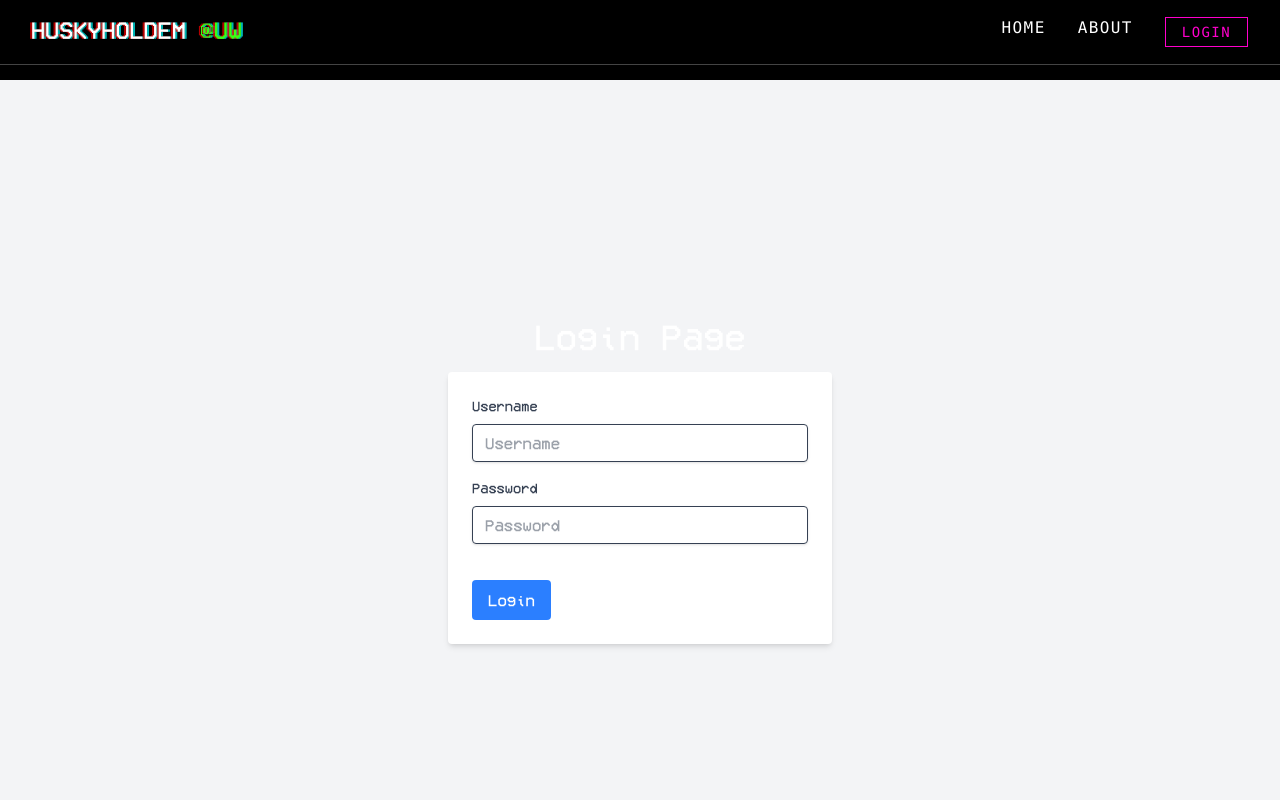
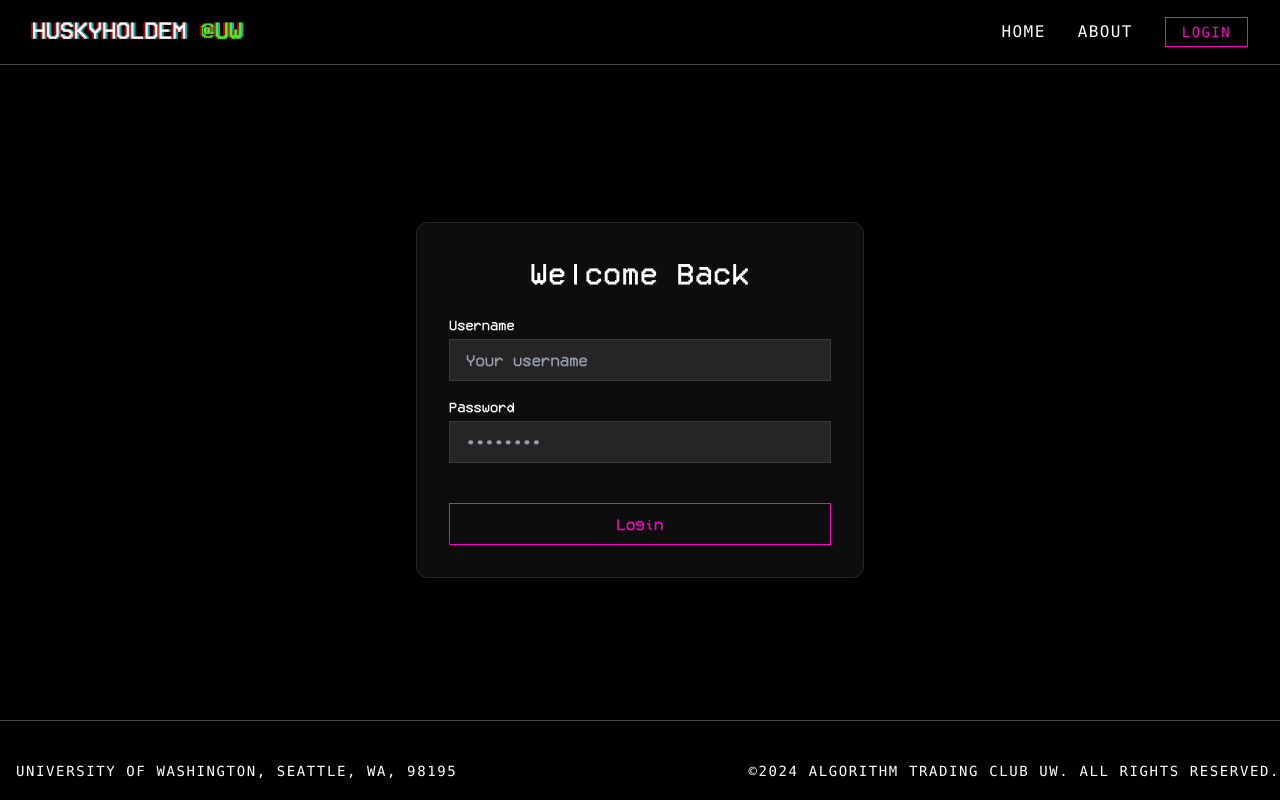
Before and after one commit to Bhavkumar21/huskyholdem-client, a React (Vite) app: page /login in a window 1280 px wide. Shown: the top 800 px of the page. Built offline with nearby package versions, Linux system fonts and the light colour scheme.

Commit message:
all out setup

```diff
--- a/src/App.tsx
+++ b/src/App.tsx
@@ -6,6 +6,8 @@ import Register from "./page/Register";
 import Login from "./page/Login";
 import About from "./page/About";
 import { AuthProvider } from "./context/AuthContext";
+import Dashboard from "./page/Dashboard";
+import ProtectedRoute from "./components/ProtectedRoute";
 
 function App() {
   const router = createBrowserRouter([
@@ -41,6 +43,16 @@ function App() {
           <About />
         </DefaultLauyout>
       ),
+      },
+      {
+        path: "/dashboard",
+          element: (
+        <ProtectedRoute>
+            <DefaultLauyout>
+                <Dashboard />
+            </DefaultLauyout>
+        </ProtectedRoute>
+        ),
     },
   ]);
 
--- a/src/api.ts
+++ b/src/api.ts
@@ -49,7 +49,8 @@ const authAPI = {
         return response.data;
     },
     verify: async (token: string) => {
-        const response = await apiClient.post('/auth/whoami', { token });
+        apiClient.defaults.headers.common['Authorization'] = `Bearer ${token}`;
+        const response = await apiClient.get('/auth/whoami');
         return response.data;
     },
     logout: async (token: string) => {
--- /dev/null
+++ b/src/components/ProtectedRoute.tsx
@@ -0,0 +1,28 @@
+import React from "react";
+import { useAuth } from "../context/AuthContext";
+import { Navigate, useLocation } from "react-router-dom";
+
+interface ProtectedRouteProps {
+  children: React.ReactNode;
+}
+
+const ProtectedRoute: React.FC<ProtectedRouteProps> = ({ children }) => {
+  const { isAuthenticated, loading } = useAuth();
+  const location = useLocation();
+
+  if (loading) {
+    return (
+      <div className="min-h-screen flex items-center justify-center text-white">
+        Loading...
+      </div>
+    );
+  }
+
+  if (!isAuthenticated) {
+    return <Navigate to="/login" replace state={{ from: location }} />;
+  }
+
+  return <>{children}</>;
+};
+
+export default ProtectedRoute;
--- a/src/context/AuthContext.tsx
+++ b/src/context/AuthContext.tsx
@@ -39,7 +39,7 @@ export const AuthProvider: React.FC<{ children: React.ReactNode }> = ({ children
             return;
         }
       const res = await authAPI.verify(token);
-      setUser(res.data);
+      setUser(res);
       } catch (err: AxiosError | unknown) {
           if (err && (err as AxiosError).response) {
               setUser(null);
@@ -56,13 +56,13 @@ export const AuthProvider: React.FC<{ children: React.ReactNode }> = ({ children
 
   const login = async (credentials: { username: string; password: string }) => {
     const res = await authAPI.login(credentials.username, credentials.password);
-    localStorage.setItem("token", res.data.token);
+    localStorage.setItem("token", res.access_token);
     await fetchUser();
     };
 
     const register = async (data: { username: string; email: string; password: string }) => {
         const res = await authAPI.register(data.username, data.email, data.password);
-        localStorage.setItem("token", res.data.token);
+        localStorage.setItem("token", res.access_token);
         await fetchUser();
     };
 
--- a/src/layout/header.tsx
+++ b/src/layout/header.tsx
@@ -1,10 +1,12 @@
 import { useState, useEffect } from "react";
 import { Link } from "react-router-dom";
+import { useAuth } from "../context/AuthContext";
 import "./header.css";
 
 const DefaultHeader = () => {
   const [isMenuOpen, setIsMenuOpen] = useState(false);
   const [scrolled, setScrolled] = useState(false);
+  const { isAuthenticated, user, logout } = useAuth();
 
   useEffect(() => {
     const handleScroll = () => setScrolled(window.scrollY > 10);
@@ -24,22 +26,56 @@ const DefaultHeader = () => {
           {/* Main Row */}
           <div className="flex justify-between items-center h-16">
             {/* Logo */}
-            <Link to="/" className="text-[#ff00cc] glitch font-glitch text-xl sm:text-2xl uppercase glitch-move">
+            <Link
+              to="/"
+              className="text-[#ff00cc] glitch font-glitch text-xl sm:text-2xl uppercase glitch-move"
+            >
               HUSKYHOLDEM <span className="text-[#39ff14]">@UW</span>
             </Link>
 
             {/* Desktop Menu */}
-            <div className="hidden md:flex gap-8 text-sm font-mono tracking-widest uppercase">
-              <Link to="/" className="hover:text-[#ff00cc] text-white transition-all glitch-hover">Home</Link>
-              <Link to="/about" className="hover:text-[#ff00cc] text-white transition-all glitch-hover">About</Link>
-              <a
-                href="/login"
+            <div className="hidden md:flex gap-8 text-sm font-mono tracking-widest uppercase items-center">
+              <Link
+                to="/"
+                className="hover:text-[#ff00cc] text-white transition-all glitch-hover"
+              >
+                Home
+              </Link>
+              <Link
+                to="/about"
+                className="hover:text-[#ff00cc] text-white transition-all glitch-hover"
+              >
+                About
+              </Link>
+
+              {isAuthenticated ? (
+                <>
+                  <Link
+                    to="/dashboard"
+                    className="hover:text-[#39ff14] text-white transition-all glitch-hover"
+                  >
+                    Dashboard
+                  </Link>
+                  <span className="text-gray-300">
+                    Hi, <span className="text-[#ff00cc]">{user?.username}</span>
+                  </span>
+                  <button
+                    onClick={logout}
+                    className="border border-red-500 px-3 py-1 text-red-500 hover:bg-red-500 hover:text-white transition uppercase"
+                  >
+                    Logout
+                  </button>
+                </>
+              ) : (
+                <Link
+                  to="/login"
                   target="_blank"
                   rel="noopener noreferrer"
                   className="border border-[#ff00cc] px-4 py-1 text-[#ff00cc] hover:bg-[#ff00cc] hover:text-black transition uppercase"
                 >
                   Login
-              </a>
+                </Link>
+              )}
             </div>
 
             {/* Mobile Menu Button */}
@@ -49,12 +85,32 @@ const DefaultHeader = () => {
                 className="text-white focus:outline-none"
               >
                 {isMenuOpen ? (
-                  <svg className="w-6 h-6" fill="none" stroke="currentColor" viewBox="0 0 24 24">
-                    <path strokeLinecap="round" strokeLinejoin="round" strokeWidth="2" d="M6 18L18 6M6 6l12 12" />
+                  <svg
+                    className="w-6 h-6"
+                    fill="none"
+                    stroke="currentColor"
+                    viewBox="0 0 24 24"
+                  >
+                    <path
+                      strokeLinecap="round"
+                      strokeLinejoin="round"
+                      strokeWidth="2"
+                      d="M6 18L18 6M6 6l12 12"
+                    />
                   </svg>
                 ) : (
-                  <svg className="w-6 h-6" fill="none" stroke="currentColor" viewBox="0 0 24 24">
-                    <path strokeLinecap="round" strokeLinejoin="round" strokeWidth="2" d="M4 6h16M4 12h16M4 18h16" />
+                  <svg
+                    className="w-6 h-6"
+                    fill="none"
+                    stroke="currentColor"
+                    viewBox="0 0 24 24"
+                  >
+                    <path
+                      strokeLinecap="round"
+                      strokeLinejoin="round"
+                      strokeWidth="2"
+                      d="M4 6h16M4 12h16M4 18h16"
+                    />
                   </svg>
                 )}
               </button>
@@ -65,16 +121,52 @@ const DefaultHeader = () => {
         {/* Mobile Menu Items */}
         {isMenuOpen && (
           <div className="md:hidden bg-black border-t border-[#444] px-6 pb-4 pt-2 text-sm font-mono uppercase space-y-4">
-            <Link to="/" className="block text-white hover:text-[#ff00cc] glitch-hover">Home</Link>
-            <Link to="/about" className="block text-white hover:text-[#ff00cc] glitch-hover">About</Link>
-            <a
-              href="/login"
-              target="_blank"
-              rel="noopener noreferrer"
+            <Link
+              to="/"
+              className="block text-white hover:text-[#ff00cc] glitch-hover"
+              onClick={() => setIsMenuOpen(false)}
+            >
+              Home
+            </Link>
+            <Link
+              to="/about"
+              className="block text-white hover:text-[#ff00cc] glitch-hover"
+              onClick={() => setIsMenuOpen(false)}
+            >
+              About
+            </Link>
+
+            {isAuthenticated ? (
+              <>
+                <Link
+                  to="/dashboard"
+                  className="block text-white hover:text-[#39ff14] glitch-hover"
+                  onClick={() => setIsMenuOpen(false)}
+                >
+                  Dashboard
+                </Link>
+                <span className="block text-gray-300">
+                  Hi, <span className="text-[#ff00cc]">{user?.username}</span>
+                </span>
+                <button
+                  onClick={() => {
+                    logout();
+                    setIsMenuOpen(false);
+                  }}
+                  className="block border border-red-500 text-center py-2 text-red-500 hover:bg-red-500 hover:text-white transition"
+                >
+                  Logout
+                </button>
+              </>
+            ) : (
+              <Link
+                to="/login"
                 className="block border border-[#ff00cc] text-center py-2 text-[#ff00cc] hover:bg-[#ff00cc] hover:text-black transition"
+                onClick={() => setIsMenuOpen(false)}
               >
                 Apply
-            </a>
+              </Link>
+            )}
           </div>
         )}
       </div>
--- a/src/main.tsx
+++ b/src/main.tsx
@@ -2,15 +2,9 @@ import { StrictMode } from 'react'
 import { createRoot } from 'react-dom/client'
 import './index.css'
 import App from './App.tsx'
-import { AuthProvider } from './context/AuthContext.tsx'
-import { BrowserRouter } from 'react-router-dom'
 
 createRoot(document.getElementById('root')!).render(
     <StrictMode>
-        {/* <BrowserRouter> */}
-            {/* <AuthProvider> */}
-                <App />
-            {/* </AuthProvider> */}
-        {/* </BrowserRouter> */}
+        <App />
   </StrictMode>,
 )
--- a/src/page/Dashboard.tsx
+++ b/src/page/Dashboard.tsx
@@ -2,7 +2,7 @@ import React from 'react';
 
 const Dashboard: React.FC = () => {
     return (
-        <div className="flex flex-col items-center justify-center h-screen bg-gray-100">
+        <div className="flex flex-col items-center justify-center min-h-[80vh]">
             <h1 className="text-4xl font-bold mb-4">Welcome to the Dashboard</h1>
             <p className="text-lg">This is a simple dashboard page using React and Tailwind CSS.</p>
         </div>
--- a/src/page/Home.tsx
+++ b/src/page/Home.tsx
@@ -1,12 +1,8 @@
 import React from "react";
-import { useAuth } from "../context/AuthContext";
-
 
 const Home: React.FC = () => {
-    const { user } = useAuth();
     return (
         <div className="flex min-h-[80vh] flex-col items-center justify-center">
-        <div>{user?.username || "not login"}</div>
         <h1 className="text-4xl font-bold mb-4">Welcome to the Home Page</h1>
         <p className="text-lg">This is a simple home page using React and Tailwind CSS.</p>
         </div>
--- a/src/page/Login.tsx
+++ b/src/page/Login.tsx
@@ -1,75 +1,99 @@
 import React from "react";
-import { apiClient } from "../api";
 import { useAuth } from "../context/AuthContext";
 import { useNavigate } from "react-router-dom";
+import axios from "axios";
 
 const Login: React.FC = () => {
-    const { isAuthenticated } = useAuth(); // Assuming you have an AuthContext to manage authentication
+  const { isAuthenticated, login } = useAuth();
   const navigate = useNavigate();
-
-    if (isAuthenticated) {
-        navigate("/dashboard")
-    }
 
   const [username, setUsername] = React.useState("");
   const [password, setPassword] = React.useState("");
 
-    // Handle form submission and authentication logic here
+  const [loading, setLoading] = React.useState(false);
+  const [error, setError] = React.useState<string | null>(null);
+  const [success, setSuccess] = React.useState(false);
+
+  React.useEffect(() => {
+    if (isAuthenticated) {
+      navigate("/dashboard");
+    }
+  }, [isAuthenticated, navigate]);
+
   const handleLogin = async (event: React.FormEvent) => {
     event.preventDefault();
-        // Add your login logic here
-        console.log("Login form submitted");
-        console.log("Username:", username);
-        console.log("Password:", password);
+    setError(null);
+    setSuccess(false);
 
-        const response = await apiClient.post("/auth/login", {
-            username,
-            password,
-        });
-        console.log("Response:", response.data);
+    if (!username || !password) {
+      setError("Please enter both username and password.");
+      return;
+    }
+
+    try {
+      setLoading(true);
+      await login({ username, password });
+
+      setSuccess(true);
+      setUsername("");
+      setPassword("");
+    } catch (err: unknown) {
+      if (axios.isAxiosError(err)) {
+        setError(err.response?.data.detail || "Login failed. Please try again.");
+      } else {
+        setError("An unexpected error occurred.");
+      }
+    } finally {
+      setLoading(false);
+    }
   };
 
+  return (
+    <div className="flex min-h-[80vh] items-center justify-center px-4 py-12">
+      <div className="w-full max-w-md bg-white/5 backdrop-blur-md rounded-xl border border-white/10 shadow-lg p-8 text-white">
+        <h1 className="text-3xl font-semibold mb-6 text-center tracking-wide">
+          Welcome Back
+        </h1>
 
-
-    return (
-        <div className="flex flex-col items-center justify-center h-screen bg-gray-100">
-            <h1 className="text-4xl font-bold mb-4">Login Page</h1>
-            <form className="bg-white p-6 rounded shadow-md w-96" onSubmit={handleLogin}>
-                <div className="mb-4">
-                    <label className="block text-gray-700 text-sm font-bold mb-2" htmlFor="username">
-                        Username
-                    </label>
+        <form className="space-y-4" onSubmit={handleLogin}>
+          <div>
+            <label className="block text-sm font-medium mb-1">Username</label>
             <input
               type="text"
-                        id="username"
-                        className="shadow appearance-none border rounded w-full py-2 px-3 text-gray-700 leading-tight focus:outline-none focus:shadow-outline"
-                        placeholder="Username"
               value={username}
               onChange={(e) => setUsername(e.target.value)}
+              className="w-full px-4 py-2 bg-white/10 text-white placeholder-gray-400 border border-white/10 focus:outline-none focus:ring-2 focus:ring-[#ff00cc]"
+              placeholder="Your username"
             />
           </div>
-                <div className="mb-6">
-                    <label className="block text-gray-700 text-sm font-bold mb-2" htmlFor="password">
-                        Password
-                    </label>
+
+          <div>
+            <label className="block text-sm font-medium mb-1">Password</label>
             <input
               type="password"
-                        id="password"
-                        className="shadow appearance-none border rounded w-full py-2 px-3 text-gray-700 mb-3 leading-tight focus:outline-none focus:shadow-outline"
-                        placeholder="Password"
               value={password}
               onChange={(e) => setPassword(e.target.value)}
+              className="w-full px-4 py-2 bg-white/10 text-white placeholder-gray-400 border border-white/10 focus:outline-none focus:ring-2 focus:ring-[#ff00cc]"
+              placeholder="••••••••"
             />
           </div>
+
+          {error && <p className="text-red-500 text-sm">{error}</p>}
+          {success && <p className="text-green-400 text-sm">Login successful!</p>}
+
           <button
             type="submit"
-                    className="bg-blue-500 hover:bg-blue-700 text-white font-bold py-2 px-4 rounded focus:outline-none focus:shadow-outline"
+            disabled={loading}
+            className={`w-full mt-6 cursor-pointer border border-[#ff00cc] text-center text-[#ff00cc] hover:bg-[#ff00cc] hover:text-black transition-colors duration-200 py-2 ${
+              loading ? "opacity-50 cursor-not-allowed" : ""
+            }`}
           >
-                    Login
+            {loading ? "Logging in..." : "Login"}
           </button>
         </form>
       </div>
+    </div>
   );
-}
+};
 
 export default Login;
--- a/src/page/Register.tsx
+++ b/src/page/Register.tsx
@@ -1,6 +1,5 @@
-import React from "react";
-import { apiClient } from "../api";
-import axios, { AxiosError } from "axios";
+import React, { useEffect } from "react";
+import axios from "axios";
 import { useAuth } from "../context/AuthContext";
 import { useNavigate } from "react-router-dom";
 
@@ -8,9 +7,13 @@ const Register: React.FC = () => {
     const { isAuthenticated, register } = useAuth(); // Assuming you have an AuthContext to manage authentication
     const navigate = useNavigate();
 
-    if (isAuthenticated) {
-        navigate("/dashboard")
-    }
+    useEffect(() => {
+        if (isAuthenticated) {
+            navigate("/dashboard");
+        }
+    }, [isAuthenticated, navigate]);
+
+
   const [username, setUsername] = React.useState("");
   const [email, setEmail] = React.useState("");
   const [password, setPassword] = React.useState("");
```
Lines whose indentation alone changed are shown as unchanged.
